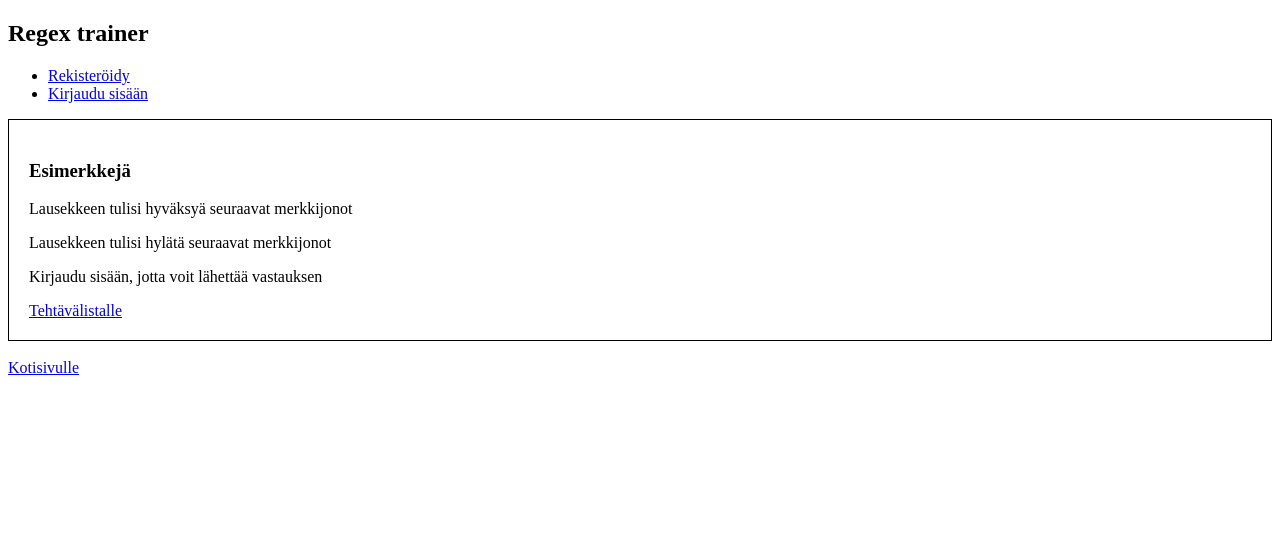
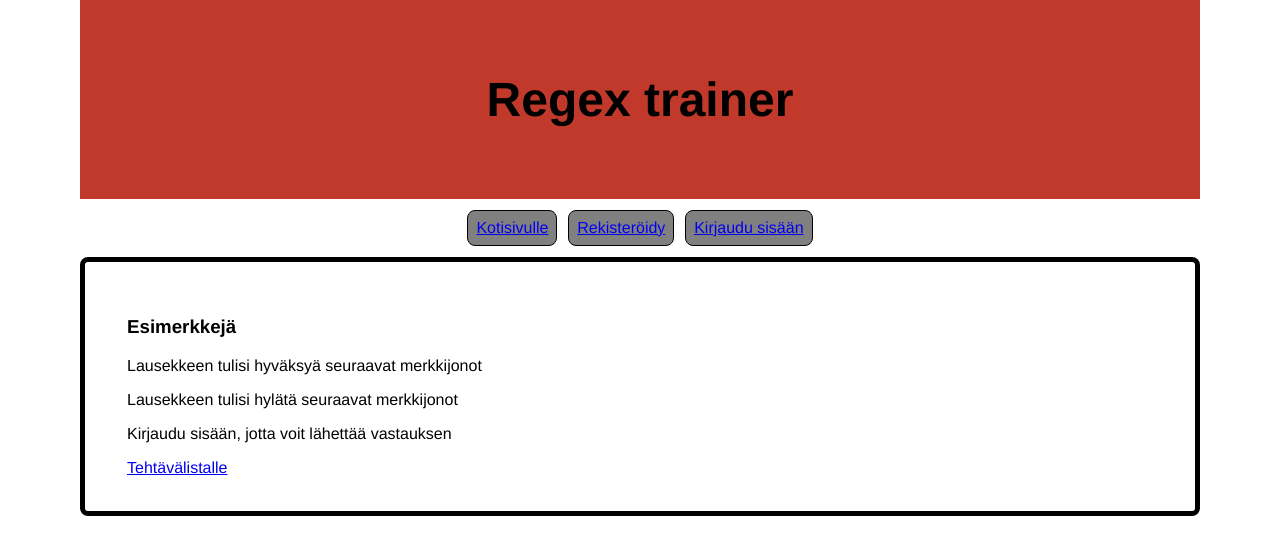
Before and after one commit to LeoVaris/regex-trainer, a Python web app: template templates/task.html in a window 1280 px wide. Shown: the top 555 px of the page. Run offline with Jinja, Linux system fonts and the light colour scheme; the template is opened without the code that fills it, so the values that code supplies are empty.

Commit message:
added some styles

```diff
--- a/static/style.css
+++ b/static/style.css
@@ -1,6 +1,38 @@
 .main {
-  padding: 10px;
+  padding: 1.5em 2em;
+  border: 5px solid black;
+  border-radius: .5em;
+  background-color: white;
+}
+
+.header {
+  background: rgb(192, 57, 43);
+  font-weight: bold;
+  padding: 1em .5em;
+  font-size: 2em;
+  text-align: center;
+}
+
+body {
+  margin: auto;
+  max-width: 70em;
+  font-family: 'Helvetica', 'Arial', sans-serif;
+  background-color: white;
+}
+
+nav ul {
+  padding: 0;
+  margin: .5em;
+  text-align: center;
+}
+
+nav li {
+  display: inline-block;
+  padding: .5em;
+  background-color: gray;
   border: 1px solid black;
+  border-radius: .5em;
+  margin: .2em;
 }
 
 .column {
@@ -9,11 +41,11 @@
 }
 
 .left {
-  width: 80%;
+  width: 65%;
 }
 
 .right {
-  width: 20%;
+  width: 35%;
 }
 
 * {
--- a/templates/base.html
+++ b/templates/base.html
@@ -1,16 +1,25 @@
 <!DOCTYPE html>
 <title>{% block title %}{% endblock %}</title>
 <link rel="stylesheet" href="{{ url_for('static', filename='style.css') }}">
+<link rel="stylesheet" href="https://cdnjs.cloudflare.com/ajax/libs/font-awesome/4.7.0/css/font-awesome.min.css">
+<meta name="viewport" content="width=device-width, initial-scale=1">
 <nav>
-  <h1>Regex trainer</h1>
+  <div class="header">
+    <h1>Regex trainer</h1>
+  </div>
   <ul>
+    <li><a href="/">Kotisivulle</a></li>
+    {% if get_status() >= 2 %}
+      <li><a href={{ url_for('admin') }}>Hallintapaneeli</a></li>
+    {% endif %}
     {% if get_username() %}
-      <li><span>Kirjautunut tunnuksella <b>{{ get_username() }}</b></span>
-      <li><a href="{{ url_for('logout') }}">Kirjaudu ulos</a>
+      <li><span>Kirjautunut tunnuksella <b>{{ get_username() }}</b></span></li>
+      <li><a href="{{ url_for('logout') }}">Kirjaudu ulos</a></li>
     {% else %}
-      <li><a href="{{ url_for('register') }}">Rekisteröidy</a>
-      <li><a href="{{ url_for('login') }}">Kirjaudu sisään</a>
+      <li><a href="{{ url_for('register') }}">Rekisteröidy</a></li>
+      <li><a href="{{ url_for('login') }}">Kirjaudu sisään</a></li>
     {% endif %}
+
   </ul>
 </nav>
 <section class="content">
@@ -21,8 +30,4 @@
     {% block content %}{% endblock %}
   </div>
   <br />
-  <a href="/">Kotisivulle</a>
-  {% if get_status() >= 2 %}
-    <a href={{ url_for('admin') }}>Hallintapaneeli</a>
-  {% endif %}
 </section>
--- a/templates/task.html
+++ b/templates/task.html
@@ -45,13 +45,12 @@
     <ol>
       {% for result in results %}
         {{ result[0] }}. <a href={{ url_for('result', task_id=task[0], result_id=result[1][0]) }}>{{ result[1][3].strftime("%Y-%m-%d %H:%M:%S") }}</a>
-        status:
         {% if result[1][4] == 0 %}
-          Oikein
+          <i class="fa fa-check-circle-o" aria-hidden="true"></i>
         {% elif result[1][4] <= 2 %}
-          Väärin
+          <i class="fa fa-times-circle-o" aria-hidden="true"></i>
         {% else %}
-          Virhe
+          <i class="fa fa-exclamation" aria-hidden="true"></i>
         {% endif %}
         <br />
       {% endfor %}
```
Also changed, not shown: templates/tasks.html (+4 -4 lines).
